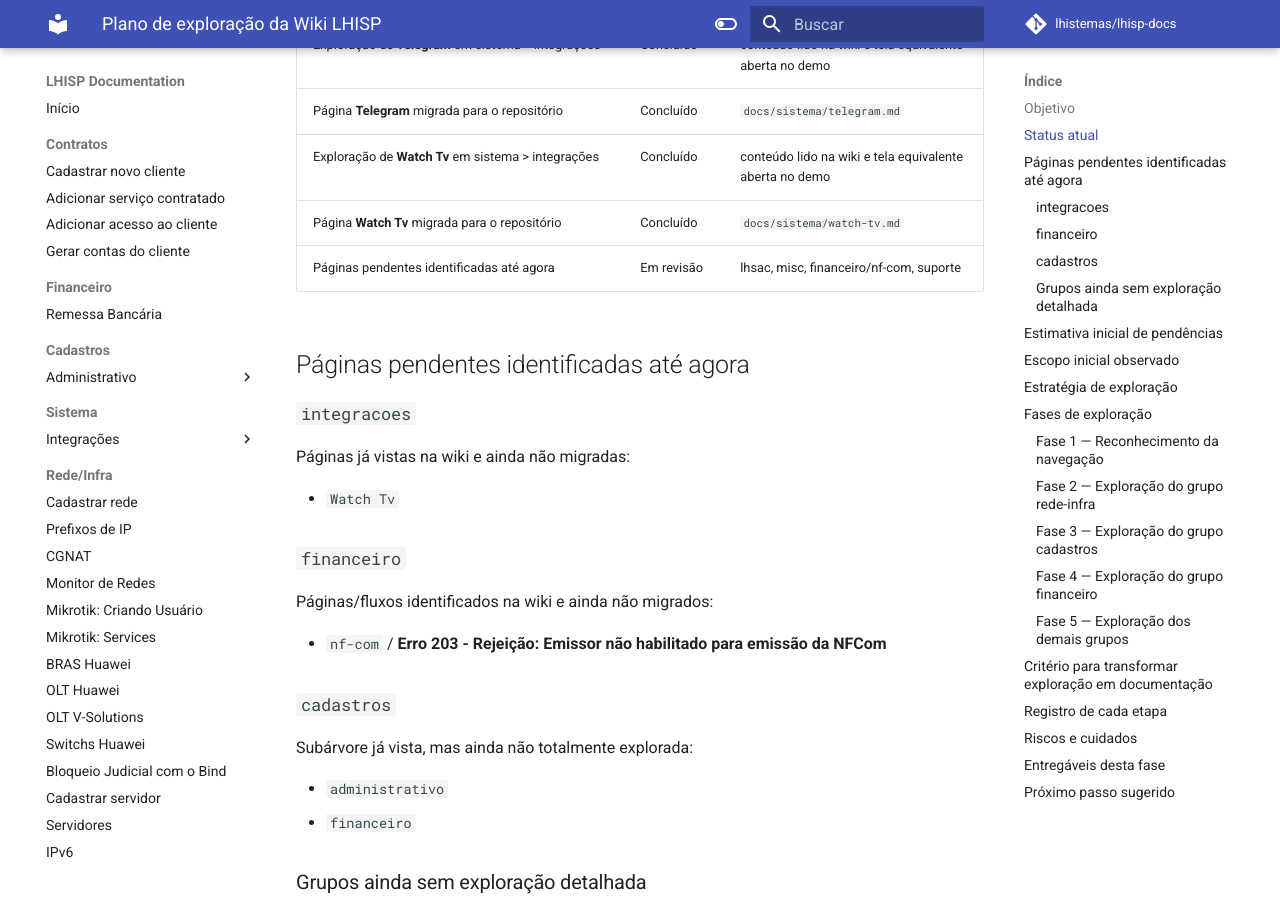
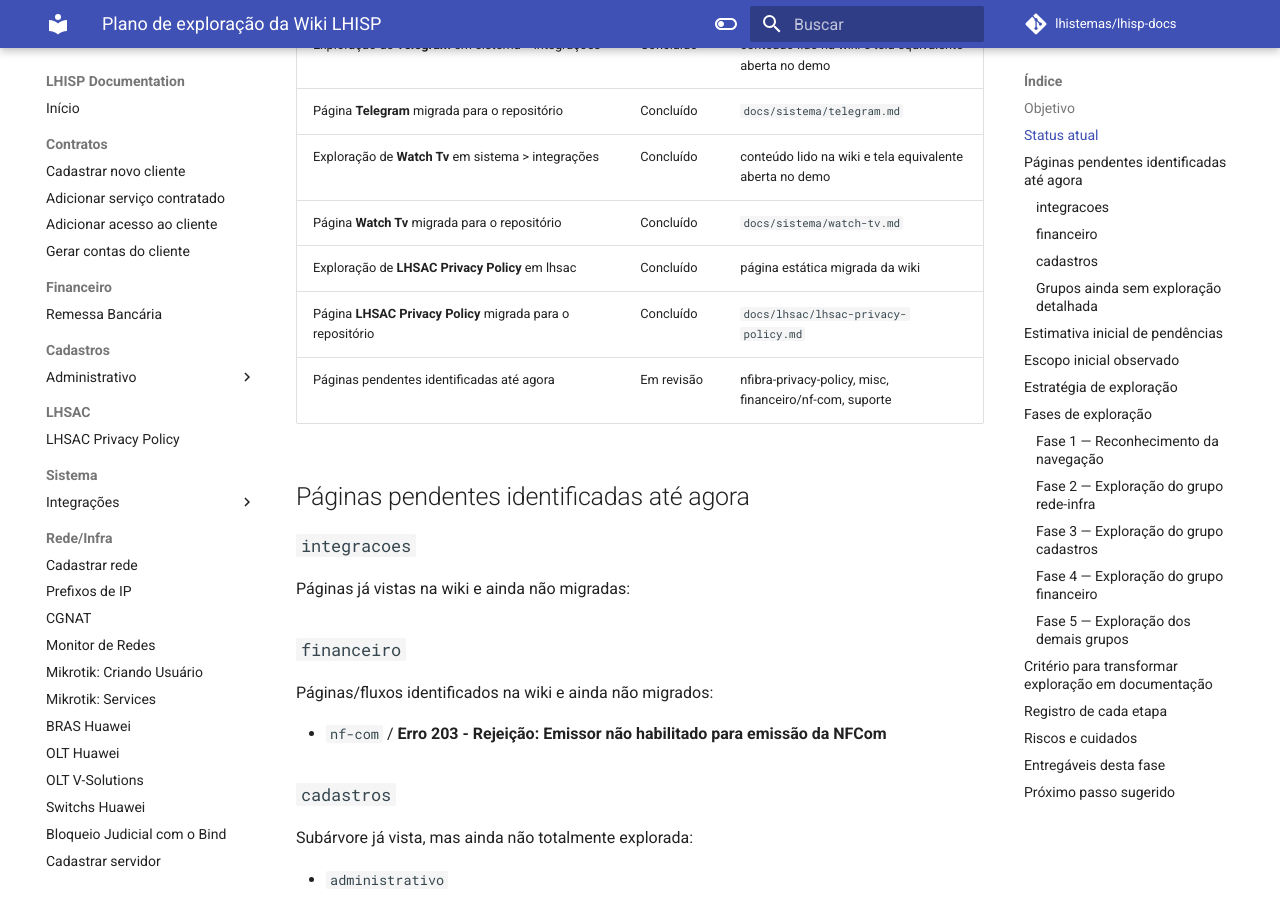
Before and after one commit to leandro-costa-oliveira/lhisp-docs, an MkDocs documentation site: the page built from docs/planejamento/plano-exploracao-wiki.md, in a window 1280 px wide and 900 px high, scrolled down 3003 px. Built offline with MkDocs 1.6.1 and Material for MkDocs 9.7.7, drawn with Linux system fonts in a browser that asks for light colours; comment, search, counter and statistics services are not loaded.

Commit message:
docs: migrate lhsac privacy policy from wiki

```diff
--- a/docs/planejamento/plano-exploracao-wiki.md
+++ b/docs/planejamento/plano-exploracao-wiki.md
@@ -60,15 +60,15 @@ Mapear a estrutura da wiki do LHISP de forma progressiva, começando pela navega
 | Página **Telegram** migrada para o repositório | Concluído | `docs/sistema/telegram.md` |
 | Exploração de **Watch Tv** em sistema > integrações | Concluído | conteúdo lido na wiki e tela equivalente aberta no demo |
 | Página **Watch Tv** migrada para o repositório | Concluído | `docs/sistema/watch-tv.md` |
-| Páginas pendentes identificadas até agora | Em revisão | lhsac, misc, financeiro/nf-com, suporte |
+| Exploração de **LHSAC Privacy Policy** em lhsac | Concluído | página estática migrada da wiki |
+| Página **LHSAC Privacy Policy** migrada para o repositório | Concluído | `docs/lhsac/lhsac-privacy-policy.md` |
+| Páginas pendentes identificadas até agora | Em revisão | nfibra-privacy-policy, misc, financeiro/nf-com, suporte |
 
 ## Páginas pendentes identificadas até agora
 
 ### `integracoes`
 
 Páginas já vistas na wiki e ainda não migradas:
-
-- `Watch Tv`
 
 ### `financeiro`
 
--- a/mkdocs.yml
+++ b/mkdocs.yml
@@ -66,6 +66,8 @@ nav:
   - Cadastros:
       - Administrativo:
           - Documentos: cadastros/administrativo/documentos.md
+  - LHSAC:
+      - LHSAC Privacy Policy: lhsac/lhsac-privacy-policy.md
   - Sistema:
       - Integrações:
           - Api Parceiros: sistema/api-parceiros.md
```
Also changed, not shown: docs/lhsac/lhsac-privacy-policy.md (added, +73 -0 lines).
